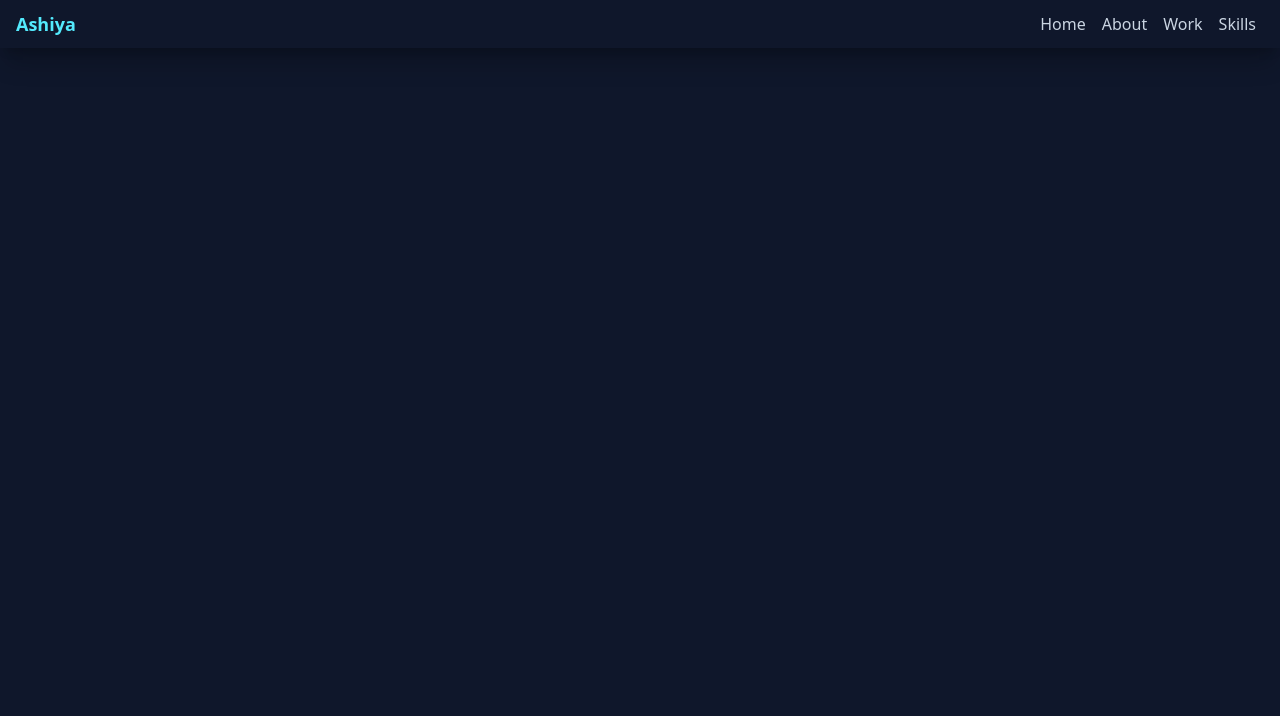
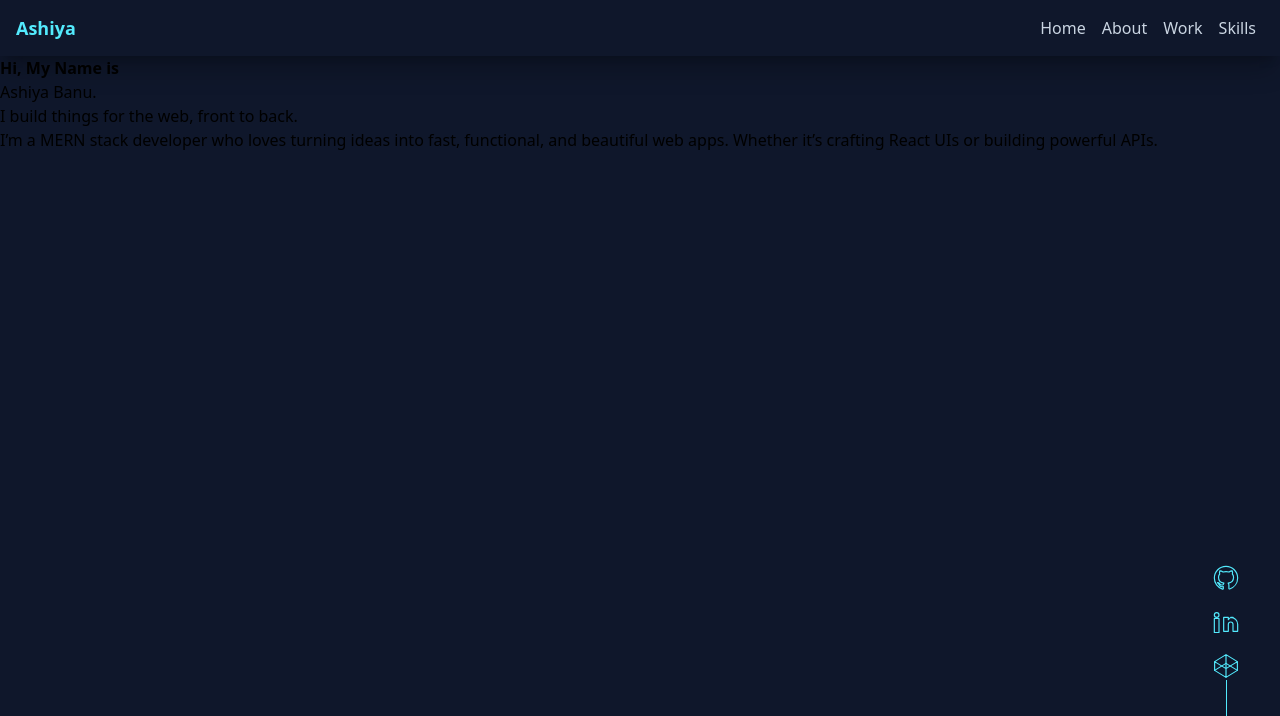
Before and after one commit to ashiyaman/V2.ashiyaman, a React (Vite) app: page / in a window 1280 px wide. Shown: the top 716 px of the page. Built offline with nearby package versions, Linux system fonts and the light colour scheme.

Commit message:
chore: Add Contact

```diff
--- a/index.html
+++ b/index.html
@@ -1,5 +1,5 @@
 <!doctype html>
-<html lang="en" class="dark">
+<html lang="en" class="dark scroll-smooth">
   <head>
     <meta charset="UTF-8" />
     <link rel="icon" type="image/svg+xml" href="/vite.svg" />
--- a/package.json
+++ b/package.json
@@ -13,6 +13,7 @@
     "@tailwindcss/vite": "^4.1.6",
     "react": "^19.1.0",
     "react-dom": "^19.1.0",
+    "react-icons": "^5.5.0",
     "tailwindcss": "^4.1.6"
   },
   "devDependencies": {
--- a/src/App.jsx
+++ b/src/App.jsx
@@ -1,9 +1,13 @@
+import Contact from "./components/Contact"
+import Home from "./components/Home"
 import Navbar from "./components/Navbar"
 
 function App() {
   return (
     <div className="dark:bg-slate-900 h-screen w-full">
         <Navbar />
+        <Home />
+        <Contact />
     </div>
   )
 }
--- /dev/null
+++ b/src/components/Contact.jsx
@@ -0,0 +1,74 @@
+const Contact = () => {
+    return (
+        <section className="fixed bottom-0 flex-col right-10 z-10 flex items-center">
+            <ul className="flex flex-col gap-4">
+              <li>
+                  <a href="https://github.com/ashiyaman" target="_blank" aria-label="GitHub">
+                  <svg
+                      xmlns="http://www.w3.org/2000/svg"
+                      fill="none"
+                      stroke="currentColor"
+                      strokeWidth="1"
+                      viewBox="0 0 24 24"
+                      className="w-7 h-7 text-cyan-300 hover:text-red-400 focus:text-red-400"
+                  >
+                      <path
+                      strokeLinecap="round"
+                      strokeLinejoin="round"
+                      d="M12 2C6.48 2 2 6.48 2 12a9.999 9.999 0 007 9.54c.51.09.7-.22.7-.49v-1.71c-2.86.62-3.46-1.38-3.46-1.38-.46-1.17-1.12-1.48-1.12-1.48-.91-.62.07-.61.07-.61 1 .07 1.52 1.02 1.52 1.02.89 1.52 2.34 1.08 2.91.82.09-.65.35-1.08.63-1.33-2.28-.26-4.67-1.14-4.67-5.06 0-1.12.4-2.03 1.04-2.74-.1-.26-.45-1.3.1-2.7 0 0 .85-.27 2.78 1.03a9.56 9.56 0 015.06 0c1.93-1.3 2.78-1.03 2.78-1.03.55 1.4.2 2.44.1 2.7.65.71 1.04 1.62 1.04 2.74 0 3.93-2.4 4.8-4.68 5.05.36.31.68.91.68 1.83v2.72c0 .27.19.59.7.49A10 10 0 0022 12c0-5.52-4.48-10-10-10z"
+                      />
+                  </svg>
+                  </a>
+              </li>
+              <li>
+                  <a
+                  href="https://www.linkedin.com/in/ashiya-amanulla/"
+                  target="_blank"
+                  aria-label="LinkedIn"
+                  >
+                  <svg
+                      xmlns="http://www.w3.org/2000/svg"
+                      fill="none"
+                      stroke="currentColor"
+                      strokeWidth="1"
+                      viewBox="0 0 24 24"
+                      className="w-7 h-7 text-cyan-300 hover:text-red-400 focus:text-red-400"
+                  >
+                      <path
+                      strokeLinecap="round"
+                      strokeLinejoin="round"
+                      d="M16 8a6 6 0 016 6v6h-4v-6a2 2 0 00-4 0v6h-4v-12h4v2a4 4 0 014-2zM2 9h4v12H2zM4 4a2 2 0 100 4 2 2 0 000-4z"
+                      />
+                  </svg>
+                  </a>
+              </li>
+              <li   >
+                  <a href="https://codepen.io/ashiya" target="_blank" aria-label="CodePen">
+                  <svg
+                      xmlns="http://www.w3.org/2000/svg"
+                      fill="none"
+                      stroke="currentColor"
+                      strokeWidth="1"
+                      viewBox="0 0 24 24"
+                      className="w-7 h-7 text-cyan-300 hover:text-red-400 focus:text-red-400"
+                  >
+                      <path
+                      strokeLinecap="round"
+                      strokeLinejoin="round"
+                      d="M2.25 8.25l9.75-6 9.75 6v7.5l-9.75 6-9.75-6v-7.5zM12 2.25v19.5M2.25 8.25l9.75 6 9.75-6"
+                      />
+                      <path
+                      strokeLinecap="round"
+                      strokeLinejoin="round"
+                      d="M2.25 15.75l9.75-6 9.75 6"
+                      />
+                  </svg>
+                  </a>
+              </li>
+            </ul>
+            <div className="w-px h-30 bg-cyan-300"></div>
+        </section>
+    )
+}
+
+export default Contact
--- /dev/null
+++ b/src/components/Home.jsx
@@ -0,0 +1,38 @@
+import { useEffect, useState } from "react";
+
+const Home = () => {
+  const text = 'I  build things for the web, front to back.'
+  const [typingText, setTypingText] = useState('')
+  useEffect(() => {
+    let i = 0
+    const interval = setInterval(() => {
+      if(i < text.length - 1){
+        setTypingText(prev => prev + text[i])
+        i++
+      }
+      else {
+        clearInterval(interval)
+      }
+    }, 100)
+    return () => clearInterval(interval)
+  }, [])
+  return (
+      <div>
+        <section>
+            <p>
+            <b>Hi, My Name is</b>{" "}
+            </p>
+            <h1>Ashiya Banu.</h1>
+            <h2 className="typing">{typingText}</h2>
+            <p>
+              I’m a MERN stack developer who loves turning ideas into fast,
+              functional, and beautiful web apps. Whether it’s crafting React UIs or
+              building powerful APIs.
+            </p>
+        </section>
+      </div>
+
+  );
+};
+
+export default Home;
--- a/src/components/Navbar.jsx
+++ b/src/components/Navbar.jsx
@@ -2,14 +2,14 @@ import { useState } from "react"
 
 const Navbar = () => {
     return(
-        <nav className="h-12 text-slate-100 shadow-xl/20">
+        <nav className="h-14 text-slate-100 shadow-xl/20">
             <div className="align-middle flex px-4 items-center h-full justify-between">
                 <a href="/" className="text-cyan-300 text-lg font-semibold">Ashiya</a>
                 <ul className="text-slate-300 flex">
-                    <li><a href="/" className="mx-2 hover:text-cyan-300">Home</a></li>
-                    <li><a href="#about" className="mx-2 hover:text-cyan-300">About</a></li>
-                    <li><a href="#work" className="mx-2 hover:text-cyan-300">Work</a></li>
-                    <li><a href="#skills" className="mx-2 hover:text-cyan-300">Skills</a></li>
+                    <li><a href="/" autoFocus className="mx-2 hover:text-cyan-300 focus:text-cyan-300 active:text-red-400">Home</a></li>
+                    <li><a href="#about" className="mx-2 hover:text-cyan-300 focus:text-cyan-300 active:text-red-400">About</a></li>
+                    <li><a href="#work" className="mx-2 hover:text-cyan-300 focus:text-cyan-300 active:text-red-400">Work</a></li>
+                    <li><a href="#skills" className="mx-2 hover:text-cyan-300 focus:text-cyan-300 active:text-red-400">Skills</a></li>
                 </ul>
             </div>
         </nav>
```
Also changed, not shown: 1 other file (tests, documents, lock files or other folders).
